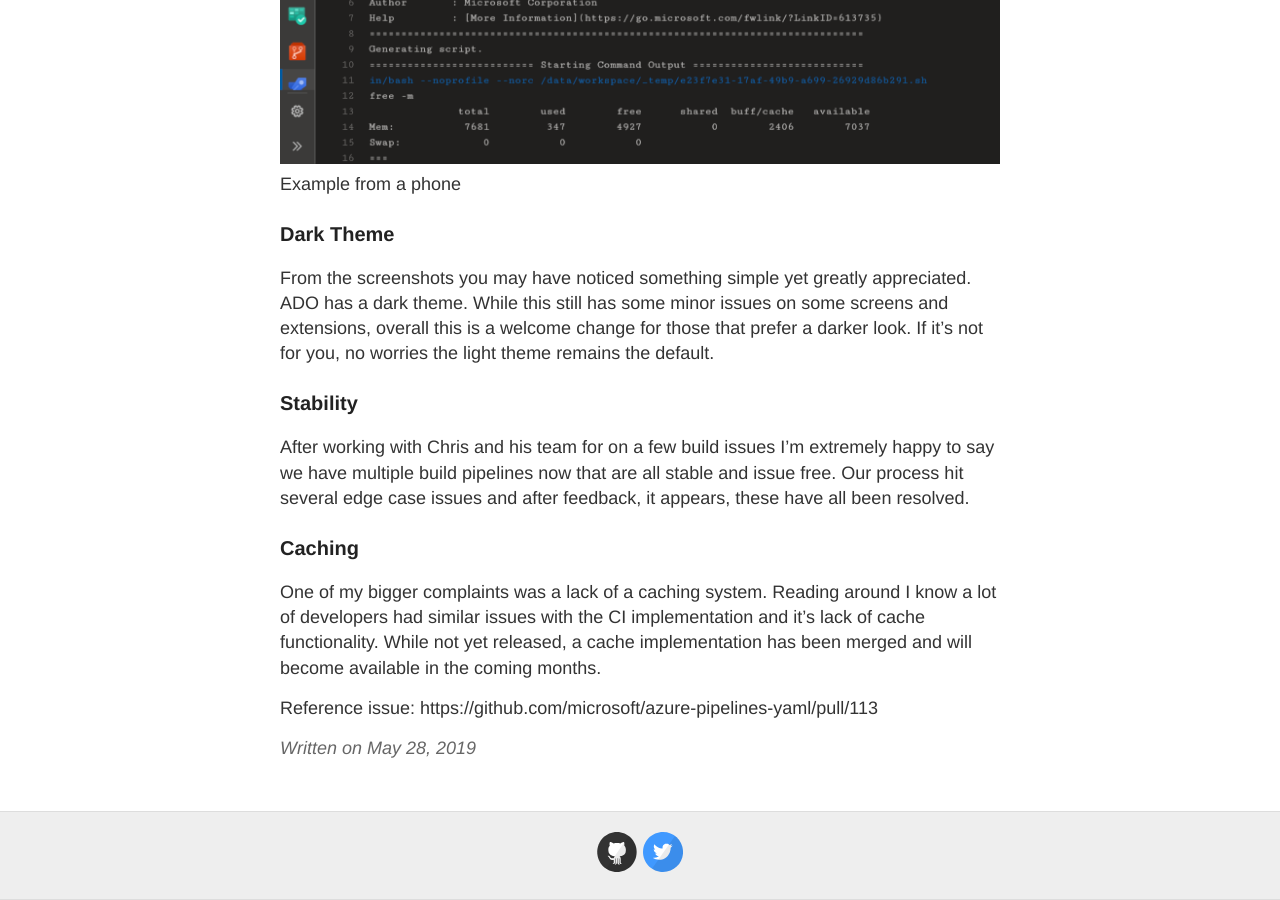
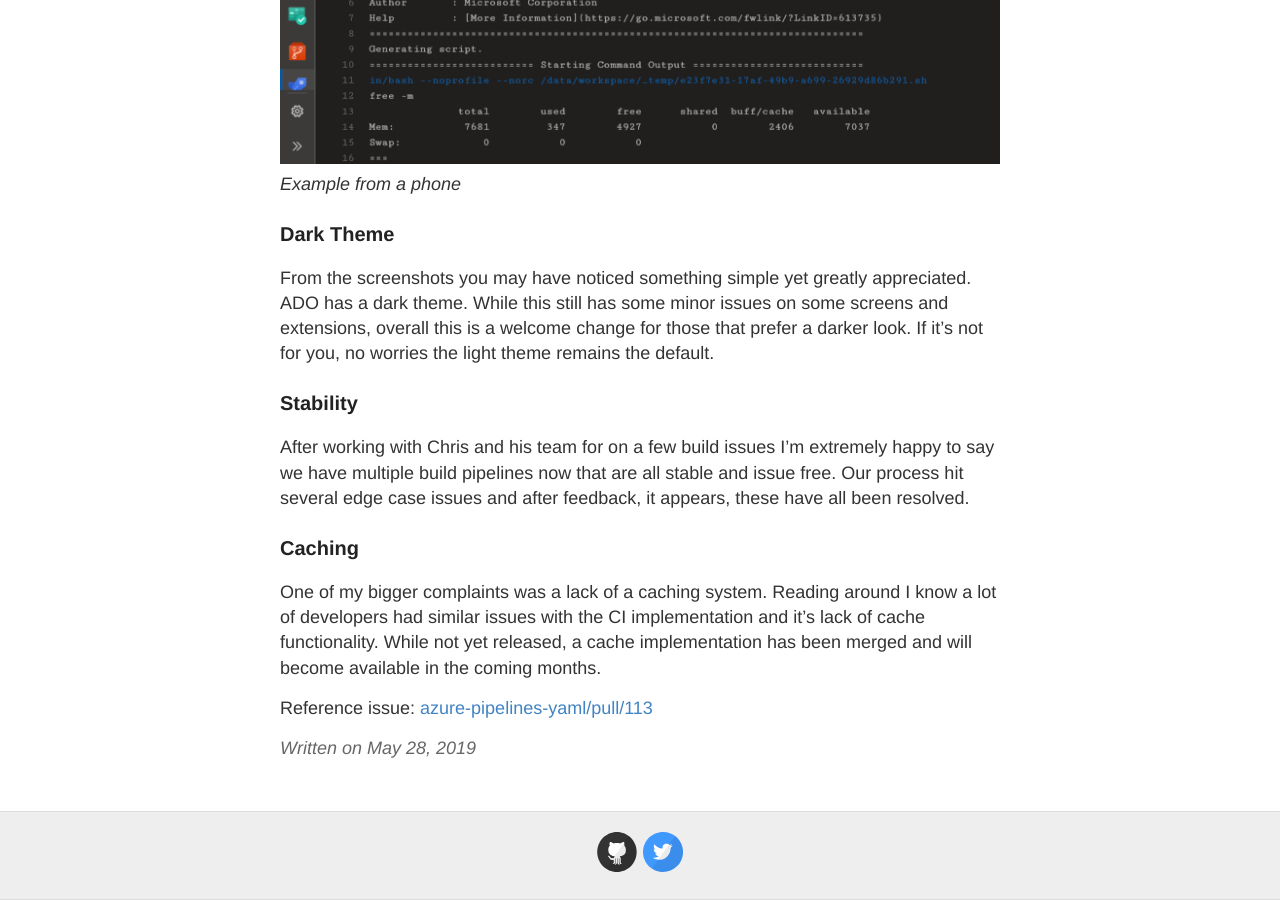
Before and after one commit to ToxicBakery/vsts-devops, a Jekyll site: the page built from _posts/2019-05-28-measurably-improved.markdown, in a window 1280 px wide and 900 px high, scrolled down 1293 px. Built offline with Jekyll 4.4.1, drawn with Linux system fonts in a browser that asks for light colours.

Commit message:
Update 2019-05-28-measurably-improved.markdown
minor cleanup

```diff
--- a/_posts/2019-05-28-measurably-improved.markdown
+++ b/_posts/2019-05-28-measurably-improved.markdown
@@ -14,10 +14,10 @@ It's been a few months and I'm happy to say using ADO is enjoyable now. Many fea
 Pipelines are the new method of viewing builds which can be enabled via the `Preview Features` panel under your user avatar. This screen is now responsive, shows generally all of the build data from a quick glance, and even works generally well on mobile. It still needs some work for mobile but it's much more usable now and I was assured more improvements are coming over the next few release cycles as they work towards full release.
 
 ![Pipeline on Desktop]({{ site.baseurl }}/images/measured-improvement-pipelines-desktop.png)
-Example from a desktop
+*Example from a desktop*
 
 ![Pipeline on Mobile]({{ site.baseurl }}/images/measured-improvement-pipelines-mobile.png)
-Example from a phone
+*Example from a phone*
 
 ### Dark Theme
 
```
Also changed, not shown: other parts of _posts/2019-05-28-measurably-improved.markdown (+1 -1 lines).
